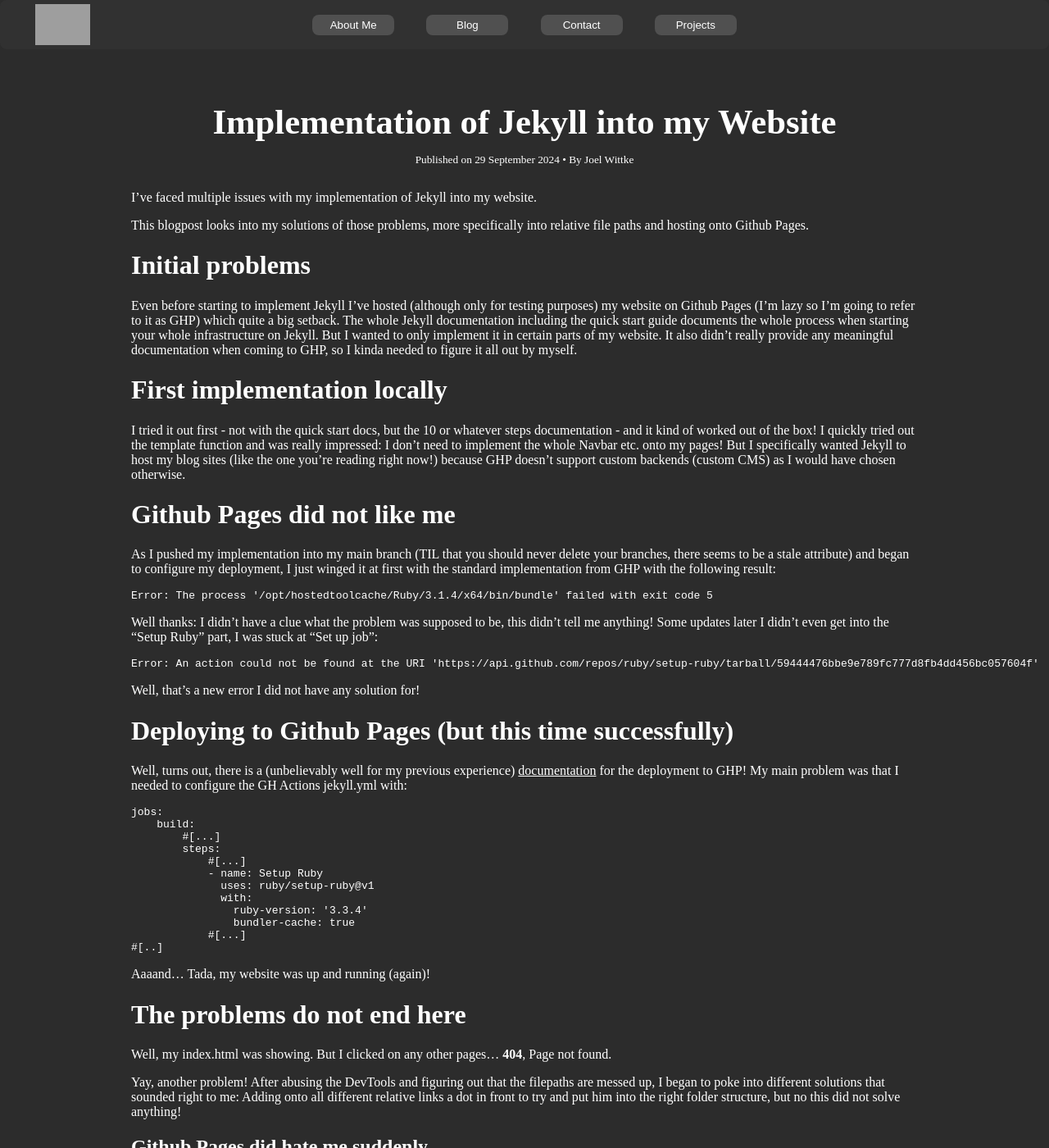
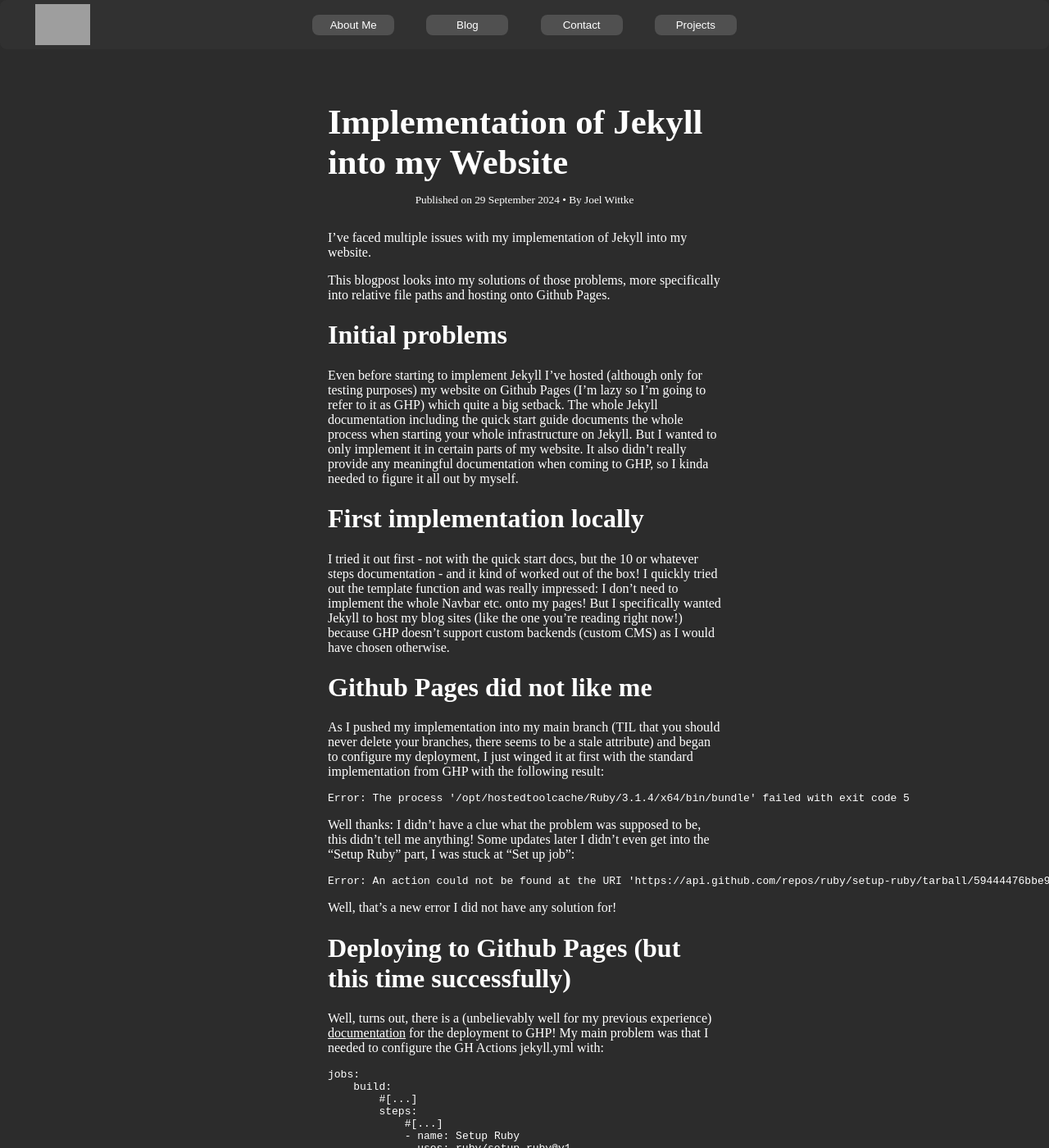
Before and after one commit to Xynox/website, a Jekyll site: the page built from _posts/2024-09-29-jekyll_implementation.md, in a window 1280 px wide and 1400 px high. Shown: the whole window at 82% size. Built offline with Jekyll 4.4.1, drawn with Linux system fonts in a browser that asks for light colours; grey boxes are pictures that could not be loaded.

Commit message:
Change relative margins left and right of content
Fixes #17, shrinking the contents for more readability

```diff
--- a/css/post.css
+++ b/css/post.css
@@ -1,6 +1,6 @@
 .content{
-    margin-left: 10rem;
-    margin-right: 10rem;
+    margin-left: 25rem;
+    margin-right: 25rem;
     margin-top: 4rem;
 }
 
```
